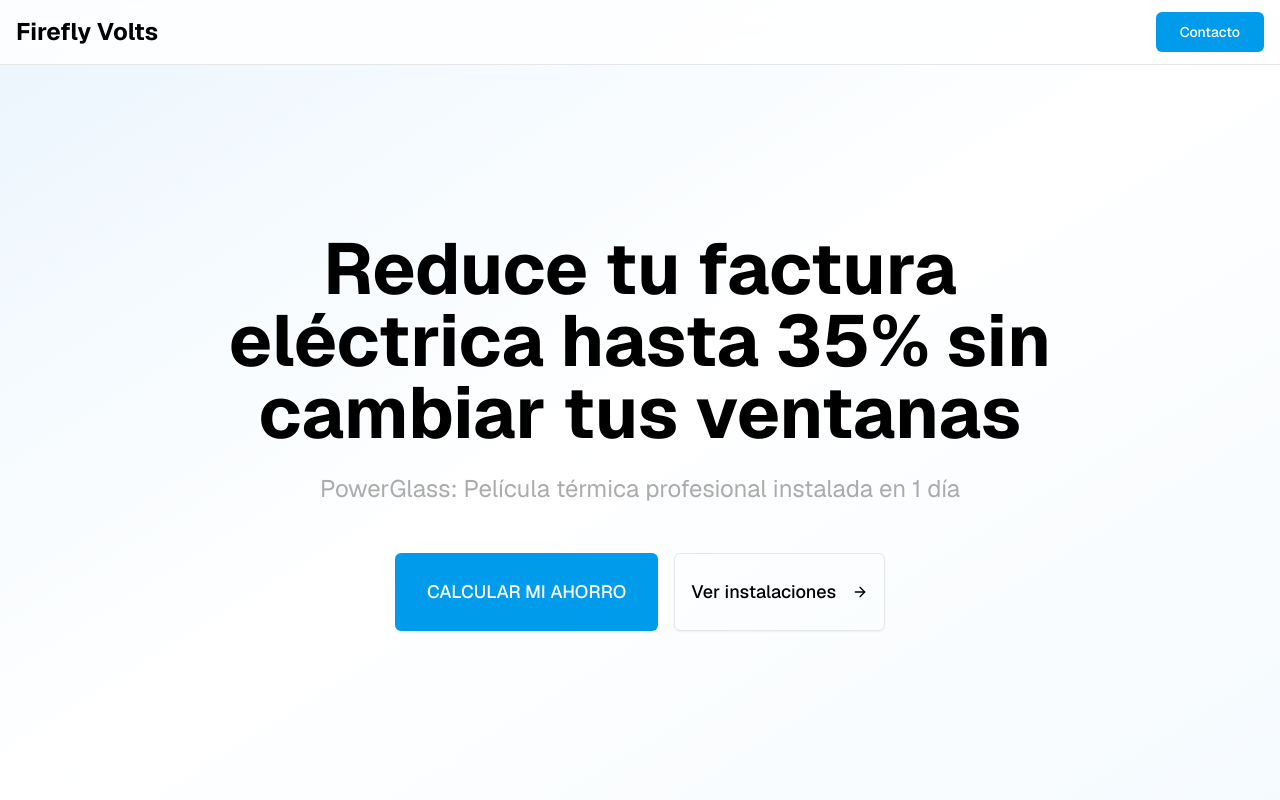
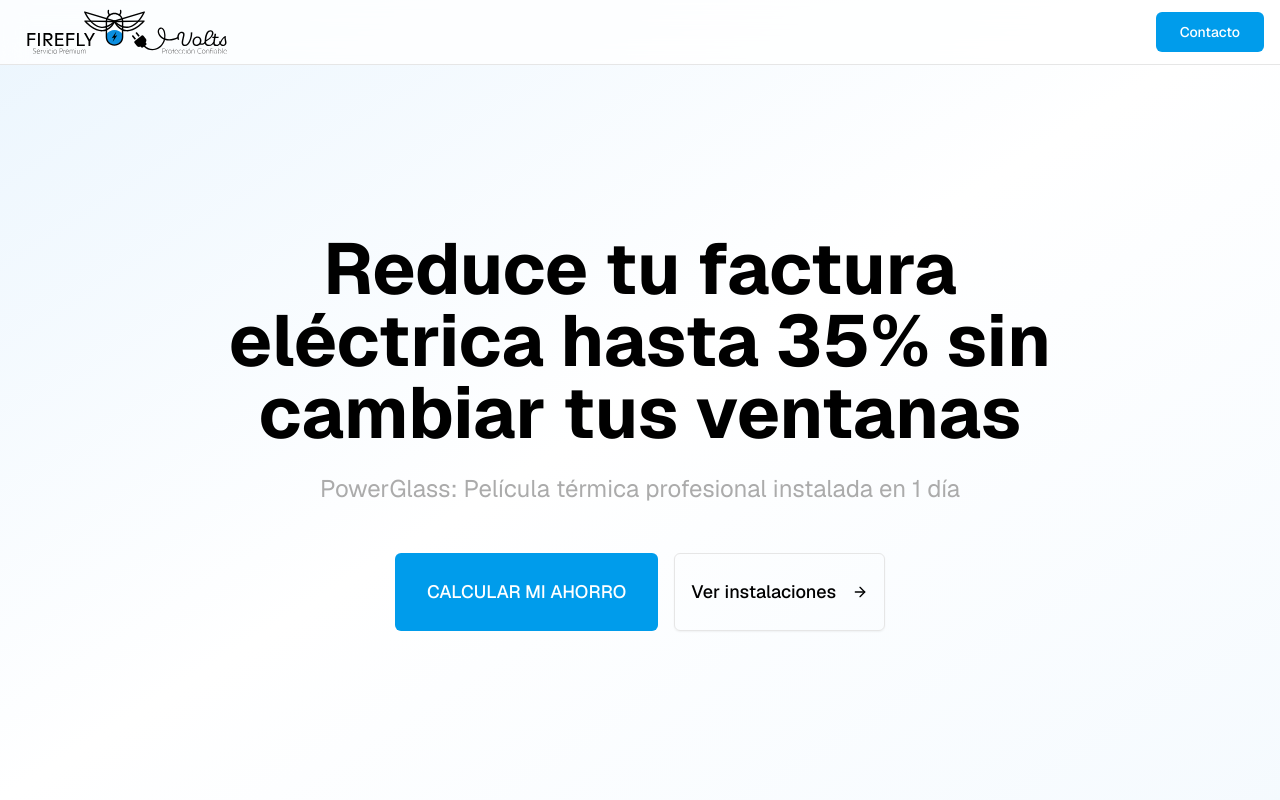
Before and after one commit to fireflyvolts/fireflyvolts, a Next.js app: page / in a window 1280 px wide. Shown: the top 800 px of the page. Built offline with nearby package versions, Linux system fonts and the light colour scheme.

Commit message:
feat: update header to display Firefly Volts logo
Use SVG logos in header for improved branding.

#VERCEL_SKIP

```diff
--- a/app/page.tsx
+++ b/app/page.tsx
@@ -86,9 +86,9 @@ export default function LandingPage() {
   return (
     <div className="min-h-screen bg-background">
       {/* Header */}
-      <header className="fixed top-0 left-0 right-0 z-50 bg-background/80 backdrop-blur-md border-b">
+      <header className="fixed top-0 left-0 right-0 z-50 bg-background/80 backdrop-blur-md border-b border-border">
         <div className="container mx-auto px-4 h-16 flex items-center justify-between">
-          <div className="text-2xl font-bold">Firefly Volts</div>
+          <img src="/logo-header.svg" alt="Firefly Volts" className="h-12" />
           <Button size="lg">Contacto</Button>
         </div>
       </header>
```
Also changed, not shown: public/logo-header.svg (added), public/logo.svg (added).
